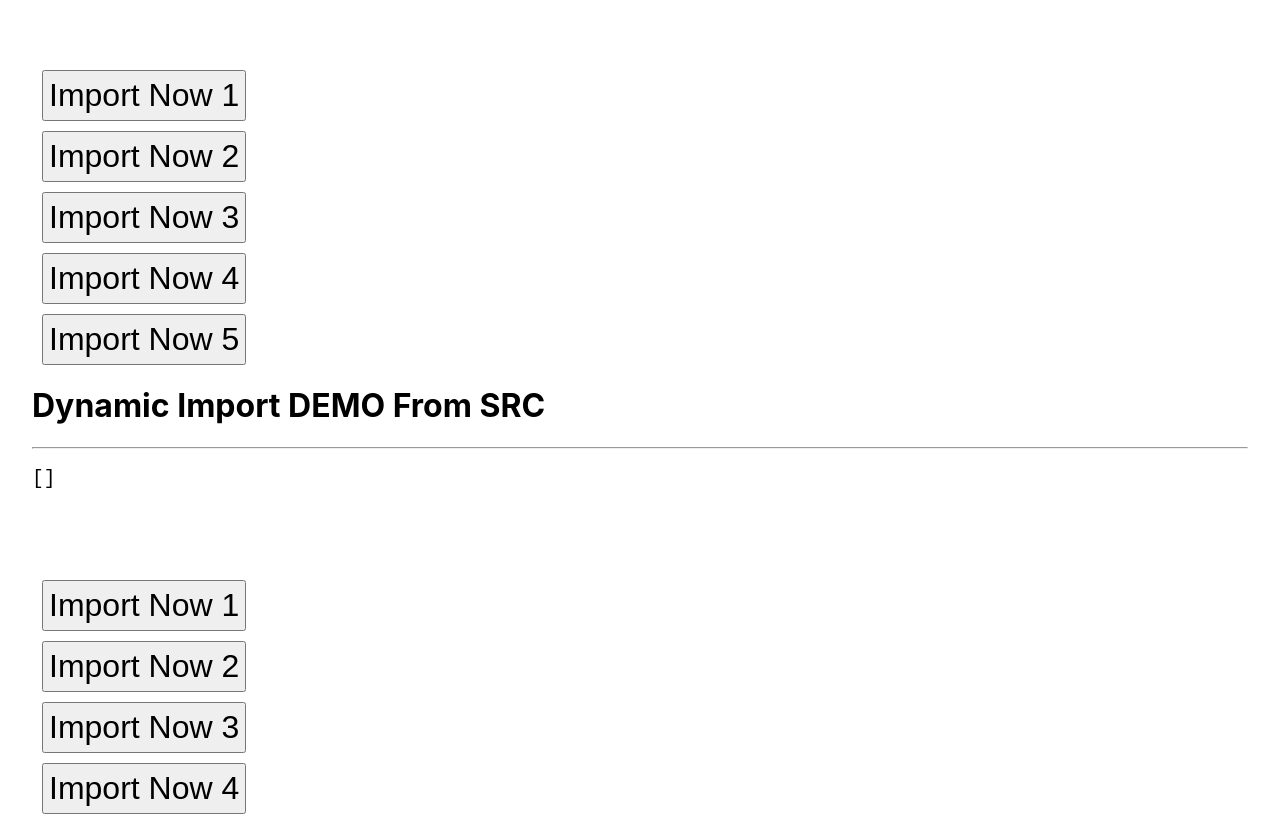
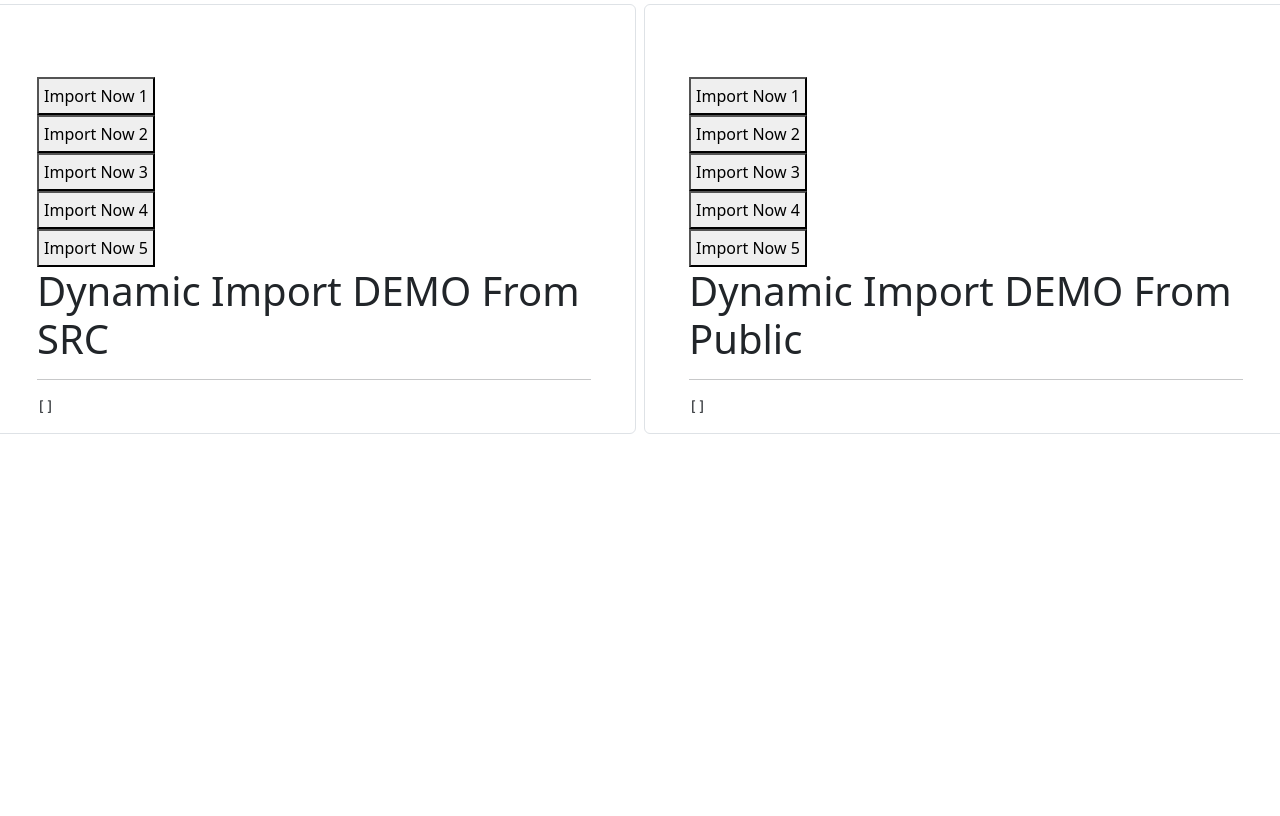
Before and after one commit to virendrapatelDJ/dynamic-import-caching, a Next.js app: page / in a window 1280 px wide. Shown: the top 816 px of the page. Built offline with nearby package versions, Linux system fonts and the light colour scheme.

Commit message:
Update index.jsx

```diff
--- a/pages/index.jsx
+++ b/pages/index.jsx
@@ -19,12 +19,11 @@ export default function Home() {
         <link
           href="https://cdn.jsdelivr.net/npm/bootstrap@5.2.0/dist/css/bootstrap.min.css"
           rel="stylesheet"
-          integrity="sha384-gH2yIJqKdNHPEq0n4Mqa/HGKIhSkIHeL5AyhkYV8i59U5AR6csBvApHHNl/vI1Bx"
         />
       </Head>
 
       <div className="row">
-        <div className="col">
+        <div className="col border rounded m-1">
           <div className={styles.container}>
             <br />
             <br />
@@ -41,7 +40,7 @@ export default function Home() {
             <pre>{JSON.stringify(data, null, 2)}</pre>
           </div>
         </div>
-        <div className="col">
+        <div className="col border rounded m-1">
           <div className={styles.container}>
             <br />
             <br />
```
